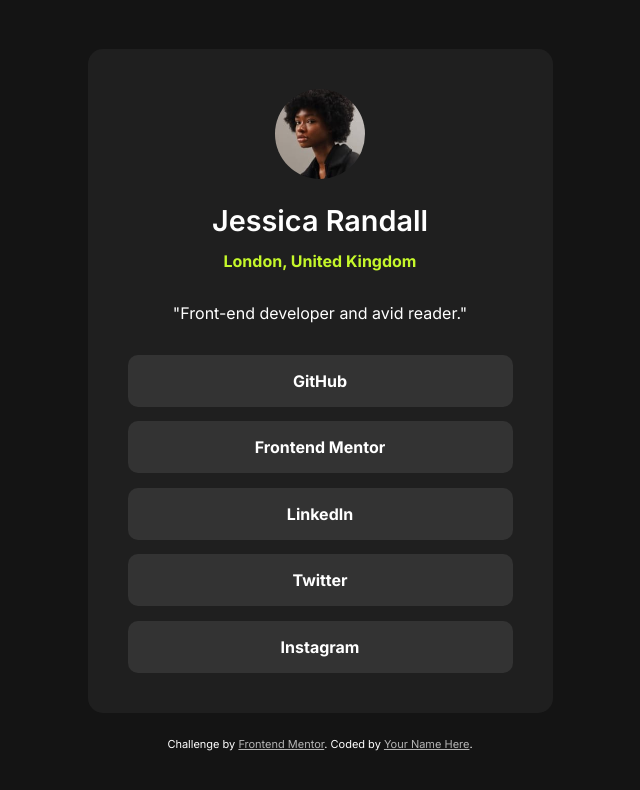
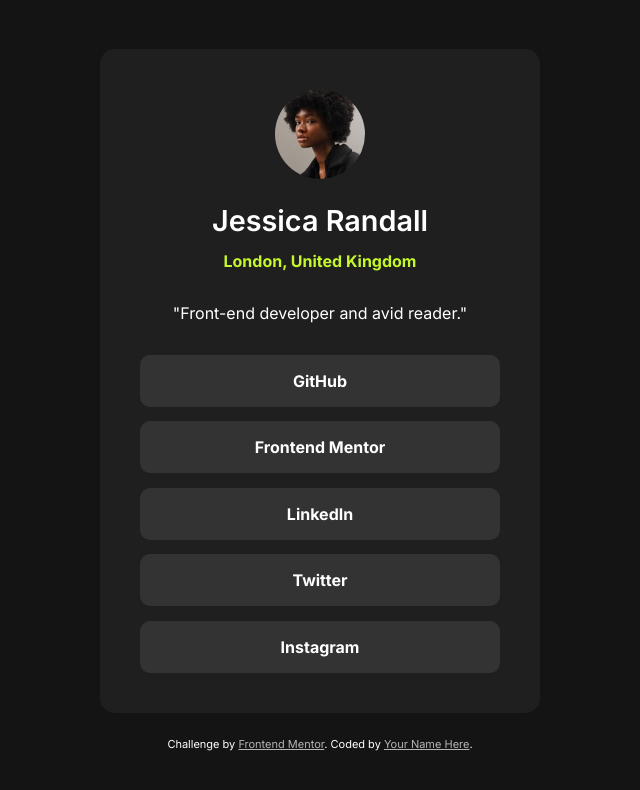
Before and after one commit to Kostexx/social-links-profile, a plain HTML site: page index.html in a window 1280 px wide. Shown: the whole page, without its empty margins (320-960 px from the left). Drawn offline with Linux system fonts and the light colour scheme.

Commit message:
Files edit

```diff
--- a/style.css
+++ b/style.css
@@ -19,11 +19,13 @@ body {
     flex-direction: column;
     align-items: center;
     justify-content: center;
+    gap: 1.5rem;
 }
 
 .container {
-    width: 385px;
-    padding: 40px;
+    box-sizing: border-box;
+    width: clamp(0px, 90%, 440px);
+    padding: clamp(10px, 8%, 40px);
     display: flex;
     flex-direction: column;
     justify-content: center;
@@ -34,7 +36,6 @@ body {
 
 .profile img {
     max-width: 90px;
-    /* margin-bottom: 0.6rem; */
     border-radius: 100px;
 }
 
@@ -70,6 +71,7 @@ body {
     padding: 1rem 0;
     border-radius: 10px;
     transition: 200ms;
+    cursor: pointer;
 }
 
 .social:hover {
@@ -80,7 +82,3 @@ body {
 .social-5 {
     margin-bottom: 0;
 }
-
-.attribution {
-    margin-top: 1.5rem;
-}
```
Also changed, not shown: index.html (indentation only).
